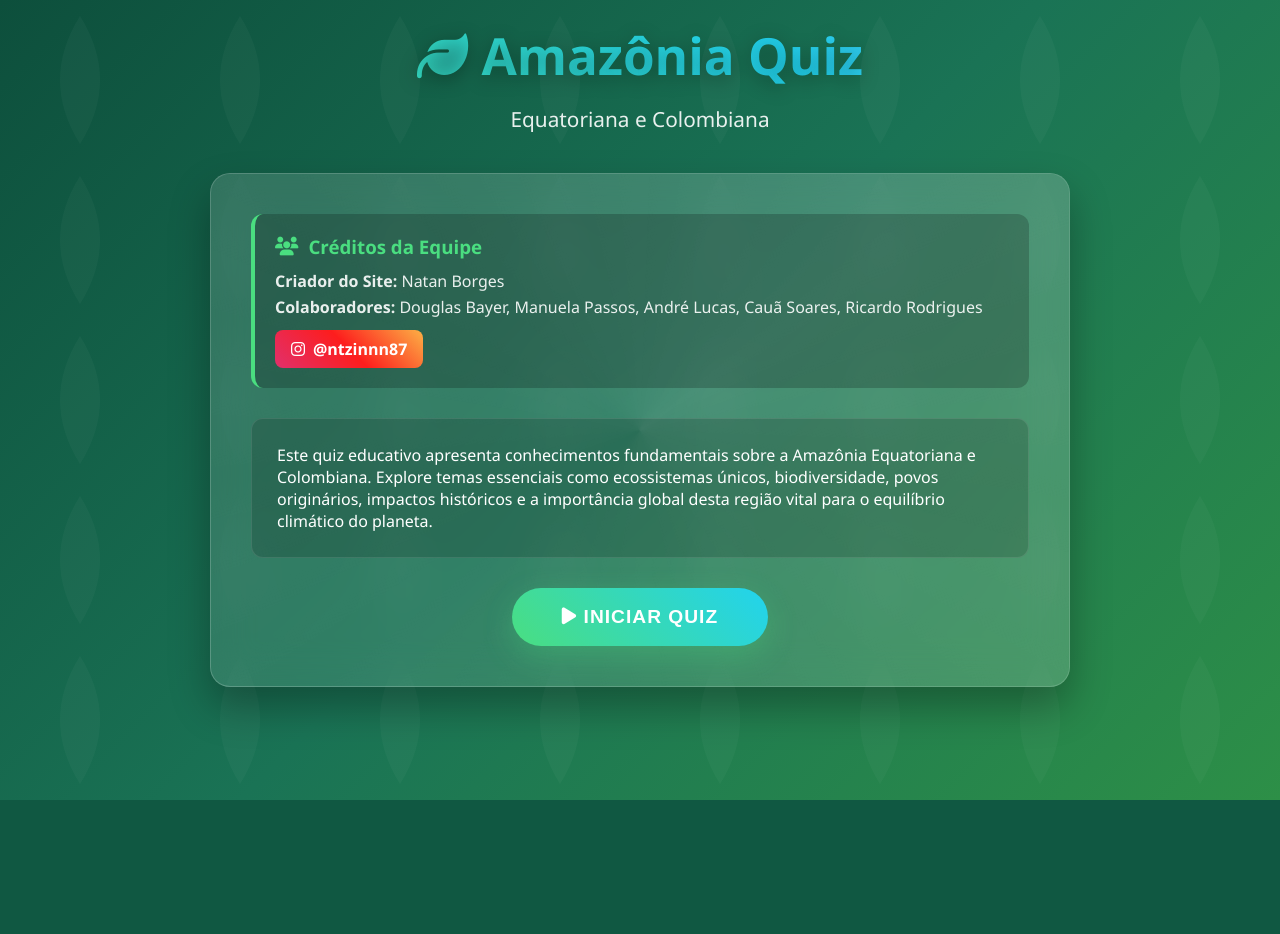
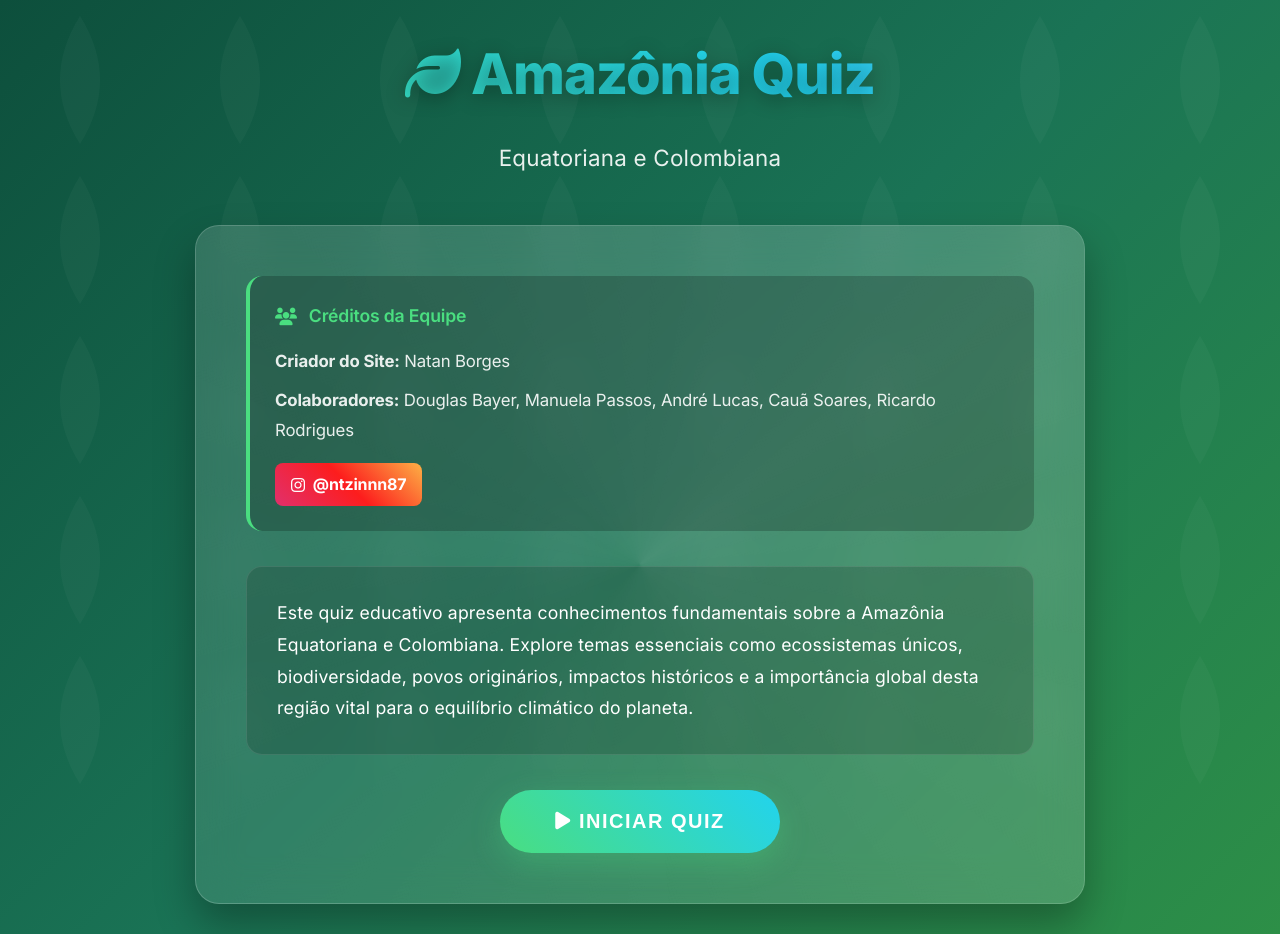
Before and after one commit to natsongamesoficial551/mostravip, a Flask app: page / in a window 1280 px wide. Before the commit the page ends 800 px from the top, so only its background shows below. Run offline with Flask 3, Linux system fonts and the light colour scheme.

Commit message:
Sua mensagem de commit aqui

```diff
--- a/templates/index.html
+++ b/templates/index.html
@@ -5,6 +5,7 @@
   <meta name="viewport" content="width=device-width, initial-scale=1.0">
   <title>Quiz - Amazônia Equatoriana e Colombiana</title>
   <link href="https://cdnjs.cloudflare.com/ajax/libs/font-awesome/6.4.0/css/all.min.css" rel="stylesheet">
+  <link href="https://fonts.googleapis.com/css2?family=Inter:wght@400;500;600;700;800&display=swap" rel="stylesheet">
   <style>
     * {
       margin: 0;
@@ -13,11 +14,13 @@
     }
 
     body {
-      font-family: 'Segoe UI', Tahoma, Geneva, Verdana, sans-serif;
+      font-family: 'Inter', 'SF Pro Display', -apple-system, BlinkMacSystemFont, 'Segoe UI', Roboto, 'Helvetica Neue', Arial, sans-serif;
       background: linear-gradient(135deg, #0d4f3c 0%, #1a7355 50%, #2d8f47 100%);
       min-height: 100vh;
       color: #fff;
       overflow-x: hidden;
+      line-height: 1.6;
+      letter-spacing: -0.01em;
     }
 
     .background-pattern {
@@ -31,22 +34,22 @@
     }
 
     .container {
-      max-width: 900px;
+      max-width: 950px;
       margin: 0 auto;
-      padding: 20px;
+      padding: 30px;
       position: relative;
     }
 
     .header {
       text-align: center;
-      margin-bottom: 40px;
+      margin-bottom: 50px;
       animation: fadeInDown 1s ease;
     }
 
     .header h1 {
-      font-size: 3.2em;
-      font-weight: 700;
-      margin-bottom: 15px;
+      font-size: 3.5em;
+      font-weight: 800;
+      margin-bottom: 20px;
       background: linear-gradient(45deg, #4ade80, #22d3ee, #a78bfa);
       background-size: 200% 200%;
       -webkit-background-clip: text;
@@ -54,21 +57,23 @@
       background-clip: text;
       animation: gradientShift 3s ease-in-out infinite;
       text-shadow: 0 4px 20px rgba(0,0,0,0.3);
+      letter-spacing: -0.02em;
     }
 
     .subtitle {
-      font-size: 1.3em;
+      font-size: 1.4em;
       opacity: 0.9;
-      margin-bottom: 10px;
-      font-weight: 300;
+      margin-bottom: 15px;
+      font-weight: 400;
+      letter-spacing: 0.01em;
     }
 
     .card {
       background: rgba(255, 255, 255, 0.1);
       backdrop-filter: blur(20px);
       border: 1px solid rgba(255, 255, 255, 0.2);
-      border-radius: 20px;
-      padding: 40px;
+      border-radius: 24px;
+      padding: 50px;
       box-shadow: 0 20px 40px rgba(0, 0, 0, 0.3);
       animation: slideUp 0.8s ease;
       position: relative;
@@ -89,23 +94,28 @@
 
     .credits {
       background: rgba(0, 0, 0, 0.2);
-      border-radius: 12px;
-      padding: 20px;
-      margin-bottom: 30px;
+      border-radius: 16px;
+      padding: 25px;
+      margin-bottom: 35px;
       border-left: 4px solid #4ade80;
+      line-height: 1.7;
     }
 
     .credits h3 {
       color: #4ade80;
-      margin-bottom: 10px;
+      margin-bottom: 15px;
       display: flex;
       align-items: center;
-      gap: 10px;
+      gap: 12px;
+      font-weight: 600;
+      font-size: 1.1em;
     }
 
     .credits p {
-      line-height: 1.6;
+      line-height: 1.8;
       opacity: 0.9;
+      margin-bottom: 8px;
+      font-size: 1.05em;
     }
 
     .instagram-link {
@@ -129,24 +139,27 @@
 
     .description {
       background: rgba(0, 0, 0, 0.15);
-      border-radius: 12px;
-      padding: 25px;
-      margin-bottom: 30px;
+      border-radius: 16px;
+      padding: 30px;
+      margin-bottom: 35px;
       border: 1px solid rgba(255, 255, 255, 0.1);
+      font-size: 1.1em;
+      line-height: 1.8;
+      letter-spacing: 0.01em;
     }
 
     .start-btn {
       background: linear-gradient(45deg, #4ade80, #22d3ee);
       color: white;
       border: none;
-      padding: 18px 50px;
+      padding: 20px 55px;
       border-radius: 50px;
-      font-size: 1.2em;
-      font-weight: bold;
+      font-size: 1.25em;
+      font-weight: 700;
       cursor: pointer;
       transition: all 0.3s ease;
       text-transform: uppercase;
-      letter-spacing: 1px;
+      letter-spacing: 1.5px;
       box-shadow: 0 10px 30px rgba(74, 222, 128, 0.3);
       position: relative;
       overflow: hidden;
@@ -656,44 +587,47 @@
 
     function updateProgress() {
       let answered = 0;
-      for (let i = 1; i <= 10; i++) {
+      for (let i = 1; i <= 5; i++) {
         const selected = document.querySelector(`input[name="q${i}"]:checked`);
         if (selected) answered++;
       }
-      const progress = (answered / 10) * 100;
+      const progress = (answered / 5) * 100;
       document.getElementById('progressBar').style.width = progress + '%';
     }
 
     function finalizarQuiz() {
       const respostas = {
-        q1: 'B', q2: 'C', q3: 'C', q4: 'D', q5: 'B',
-        q6: 'C', q7: 'D', q8: 'A', q9: 'C', q10: 'B'
+        q1: 'A', // Norte da América do Sul
+        q2: 'A', // Quente e úmido o ano todo
+        q3: 'A', // Amazonas
+        q4: 'A', // Onça-pintada
+        q5: 'A'  // Mineração ilegal
       };
 
       let acertos = 0;
-      for (let i = 1; i <= 10; i++) {
+      for (let i = 1; i <= 5; i++) {
         const resposta = document.querySelector(`input[name="q${i}"]:checked`);
         if (resposta && resposta.value === respostas[`q${i}`]) {
           acertos++;
         }
       }
 
-      const porcentagem = (acertos / 10) * 100;
+      const porcentagem = (acertos / 5) * 100;
 
       document.getElementById('quiz').style.display = 'none';
       document.getElementById('resultado').style.display = 'block';
 
-      document.getElementById('scoreDisplay').innerText = `${acertos}/10`;
-      document.getElementById('pontuacao').innerText = `Você acertou ${acertos} de 10 perguntas (${porcentagem}%)`;
+      document.getElementById('scoreDisplay').innerText = `${acertos}/5`;
+      document.getElementById('pontuacao').innerText = `Você acertou ${acertos} de 5 perguntas (${porcentagem}%)`;
 
       const performanceEl = document.getElementById('performance');
-      if (acertos >= 9) {
+      if (acertos >= 5) {
         performanceEl.innerText = 'Excelente!';
         performanceEl.className = 'performance excellent';
-      } else if (acertos >= 7) {
+      } else if (acertos >= 4) {
         performanceEl.innerText = 'Muito Bom!';
         performanceEl.className = 'performance good';
-      } else if (acertos >= 5) {
+      } else if (acertos >= 2) {
         performanceEl.innerText = 'Regular';
         performanceEl.className = 'performance average';
       } else {
```
Also changed, not shown: other parts of templates/index.html (+51 -133 lines).
